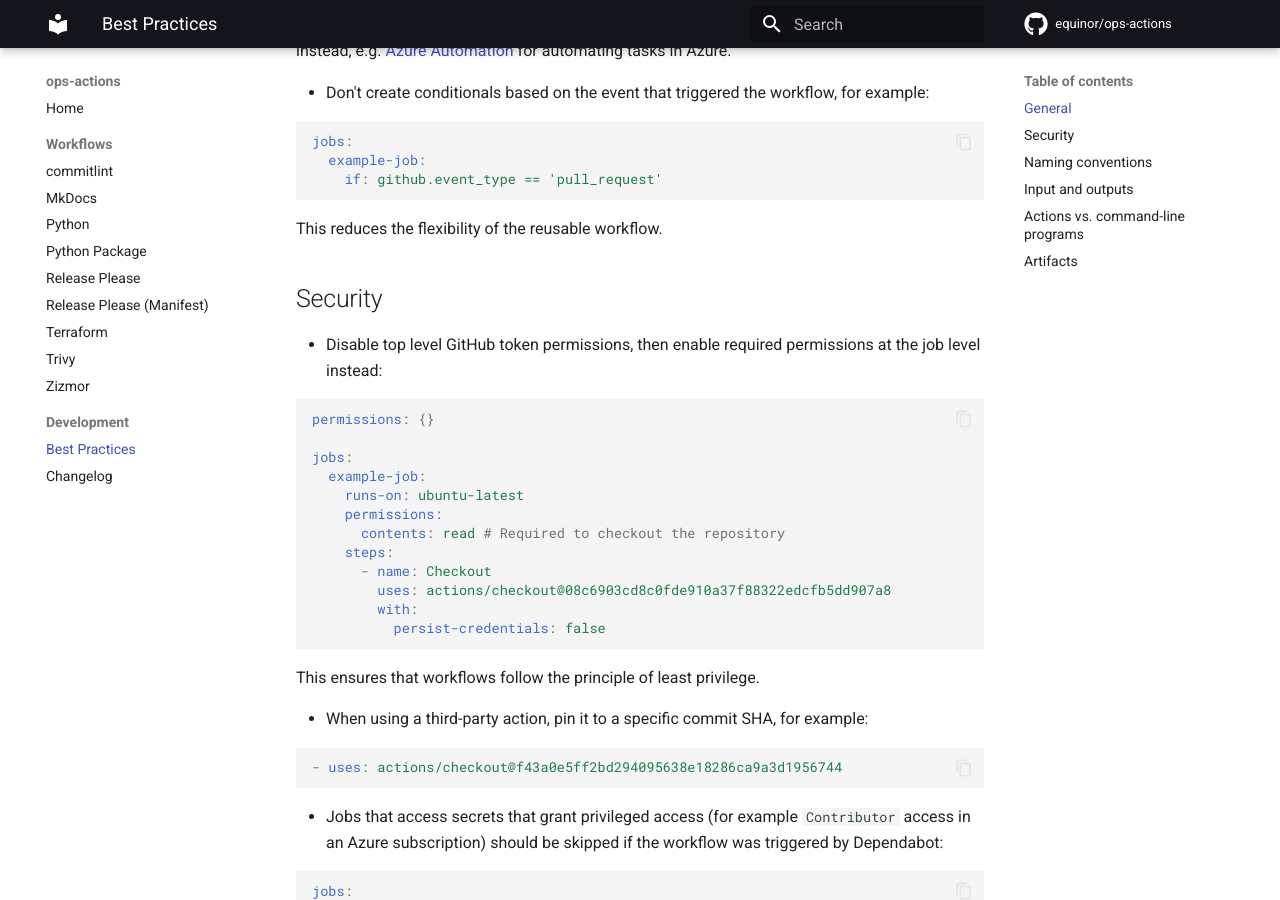
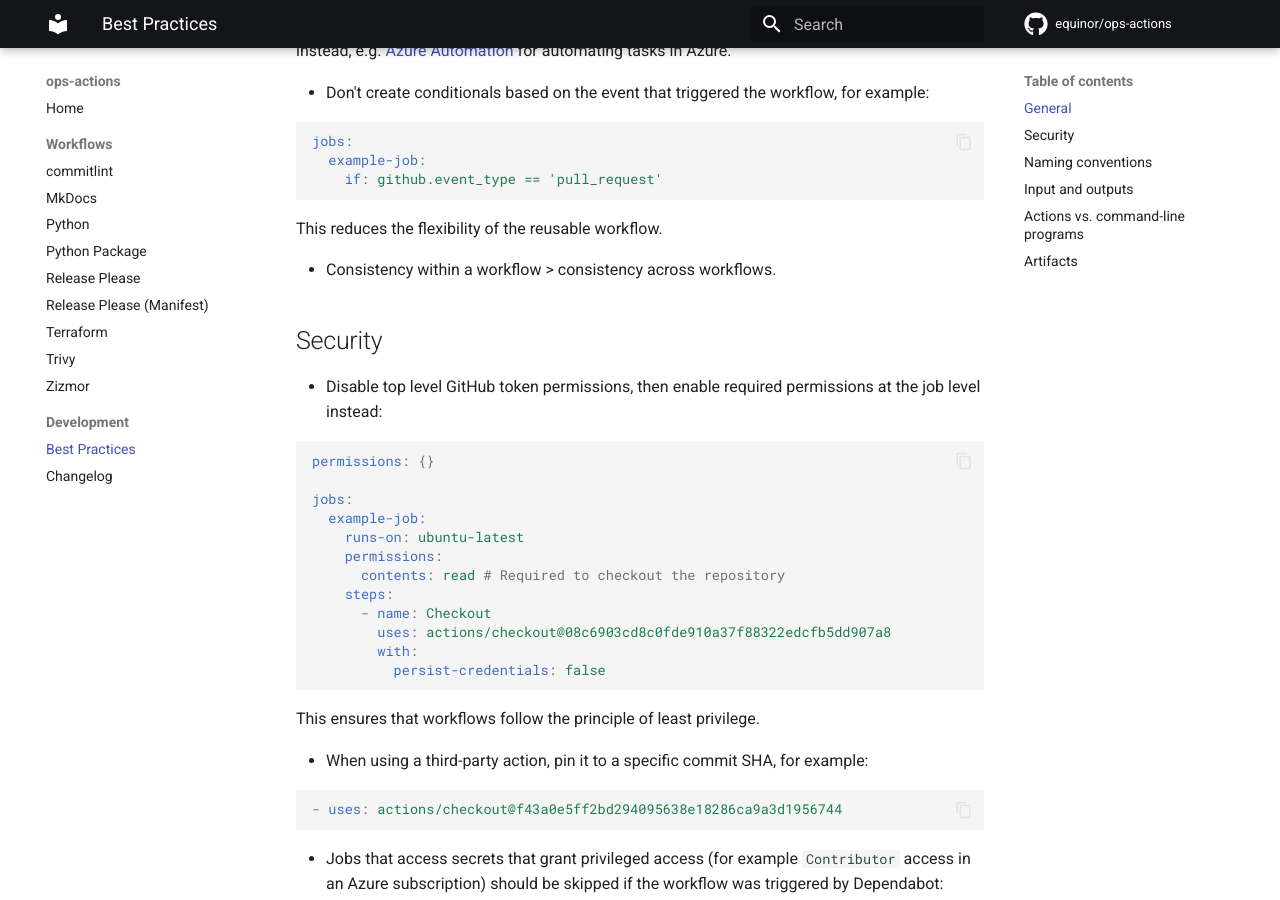
Before and after one commit to equinor/ops-actions, an MkDocs documentation site: the page built from docs/best-practices.md, in a window 1280 px wide and 900 px high, scrolled down 493 px. Built offline with MkDocs 1.6.1 and Material for MkDocs 9.7.7, drawn with Linux system fonts in a browser that asks for light colours; comment, search, counter and statistics services are not loaded.

Commit message:
docs: prefer consistency within a workflow
In scenarios where one has to choose, consistency within a workflow should be preferred over consistency across workflows.

````diff
--- a/docs/best-practices.md
+++ b/docs/best-practices.md
@@ -23,6 +23,8 @@ Written as an extension of [Security hardening for GitHub Actions](https://docs.
   ```
 
   This reduces the flexibility of the reusable workflow.
+
+- Consistency within a workflow > consistency across workflows.
 
 ## Security
 
````
